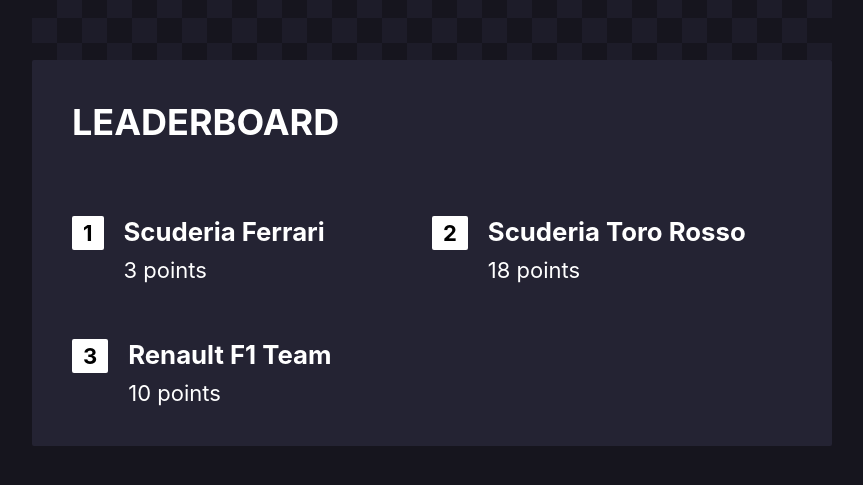
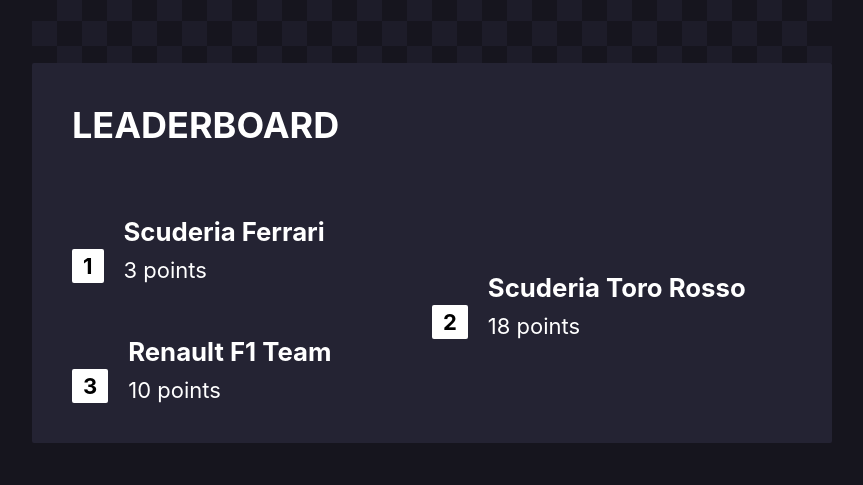
Before and after one commit to mattmoreira/f1-pub-quiz, a React (Create React App) app: page /leaderboard in a window 1280 px wide. Shown: the part 147-632 px from the top of the page, without its empty margins (208-1071 px from the left). Built offline with nearby package versions, Linux system fonts and the light colour scheme; a web font is replaced by a local one.

Commit message:
Fix alignment items

```diff
--- a/src/containers/quiz/leaderboard/quiz_leaderboard.module.css
+++ b/src/containers/quiz/leaderboard/quiz_leaderboard.module.css
@@ -26,7 +26,7 @@
   box-sizing: border-box;
 
   display: flex;
-  align-items: baseline;
+  align-items: end;
   flex-shrink: 0;
 
   font-size: 22px;
```
